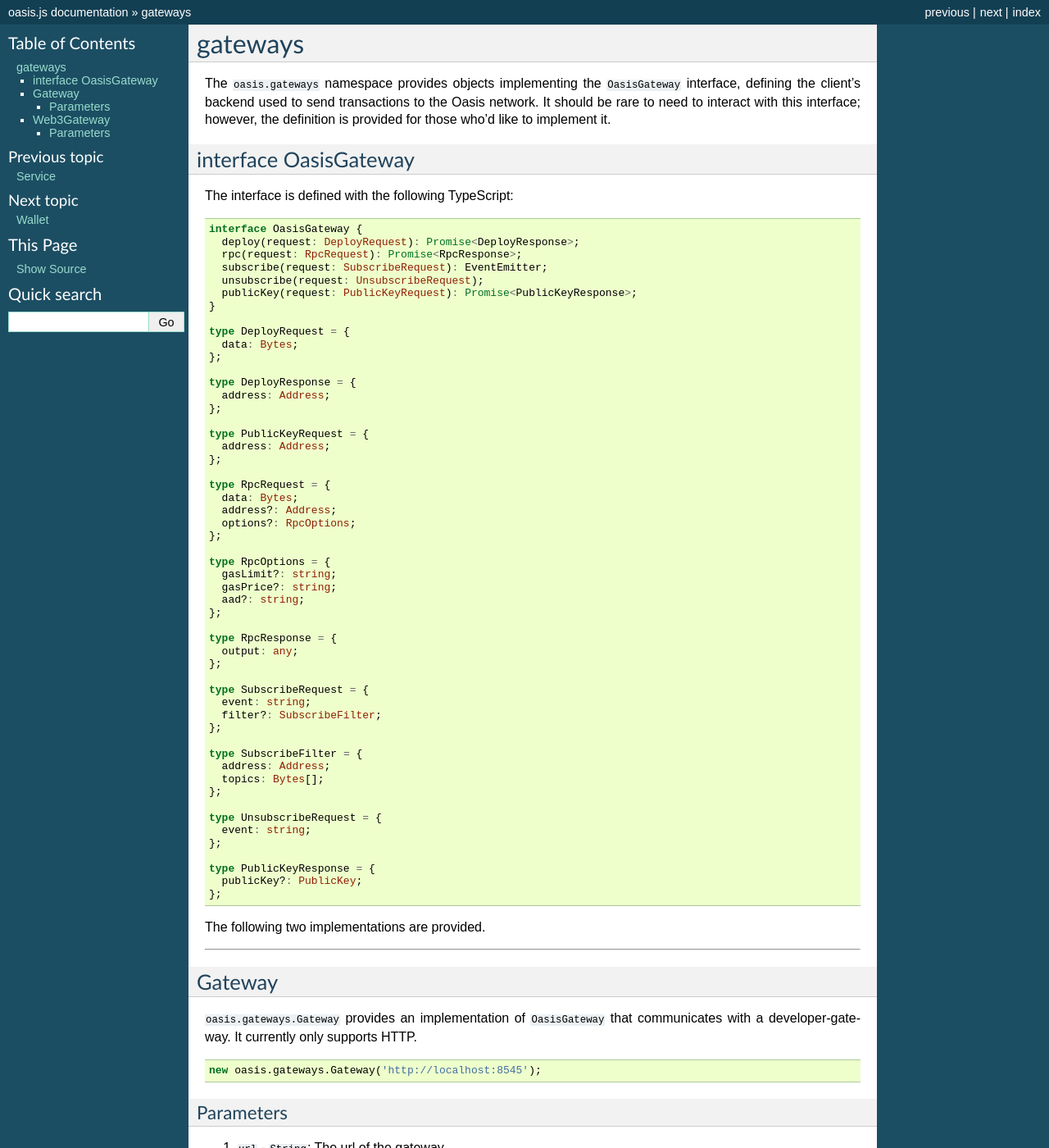
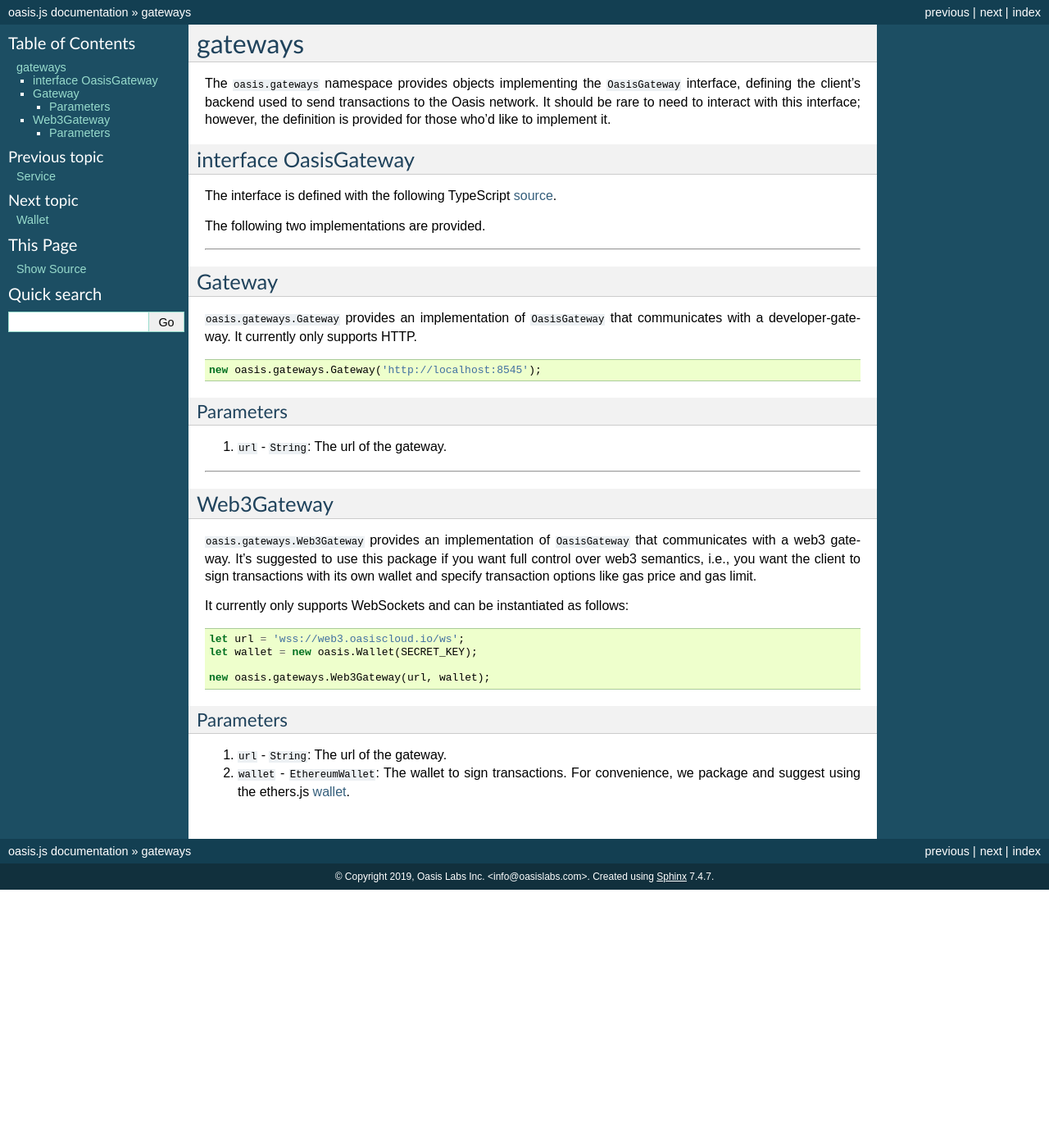
Before and after one commit to oasislabs/oasis.js, a Sphinx documentation site: the page built from docs/gateways.rst, in a window 1280 px wide and 1400 px high. Shown: the whole window at 82% size. Built offline with Sphinx 7.4.7, drawn with Linux system fonts in a browser that asks for light colours.

Commit message:
docs: Update OasisGateway interface and gateway-client definition

```diff
--- a/docs/gateways.rst
+++ b/docs/gateways.rst
@@ -11,63 +11,7 @@ The ``oasis.gateways`` namespace provides objects implementing the ``OasisGatewa
 interface OasisGateway
 =======================
 
-The interface is defined with the following TypeScript:
-
-.. code-block:: typescript
-
-   interface OasisGateway {
-     deploy(request: DeployRequest): Promise<DeployResponse>;
-     rpc(request: RpcRequest): Promise<RpcResponse>;
-     subscribe(request: SubscribeRequest): EventEmitter;
-     unsubscribe(request: UnsubscribeRequest);
-     publicKey(request: PublicKeyRequest): Promise<PublicKeyResponse>;
-   }
-
-   type DeployRequest = {
-     data: Bytes;
-   };
-
-   type DeployResponse = {
-     address: Address;
-   };
-
-   type PublicKeyRequest = {
-     address: Address;
-   };
-
-   type RpcRequest = {
-     data: Bytes;
-     address?: Address;
-     options?: RpcOptions;
-   };
-
-   type RpcOptions = {
-     gasLimit?: string;
-     gasPrice?: string;
-     aad?: string;
-   };
-
-   type RpcResponse = {
-     output: any;
-   };
-
-   type SubscribeRequest = {
-     event: string;
-     filter?: SubscribeFilter;
-   };
-
-   type SubscribeFilter = {
-     address: Address;
-     topics: Bytes[];
-   };
-
-   type UnsubscribeRequest = {
-     event: string;
-   };
-
-   type PublicKeyResponse = {
-     publicKey?: PublicKey;
-   };
+The interface is defined with the following TypeScript `source <https://github.com/oasislabs/oasis.js/blob/master/packages/service/src/oasis-gateway.ts>`_.
 
 The following two implementations are provided.
 
--- a/docs/getting-started.rst
+++ b/docs/getting-started.rst
@@ -15,6 +15,7 @@ It includes
 * :ref:`oasis.deploy <deploy>`
 * :ref:`oasis.setGateway <setGateway>`
 * :ref:`oasis.Service <service>`
+* :ref:`oasis.gateways.Gateway <gateways>`
 
 To install the gateway-client
 
```
